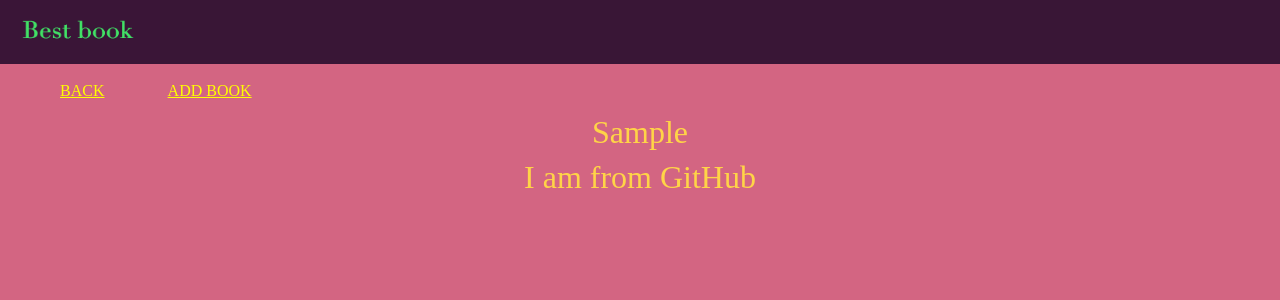
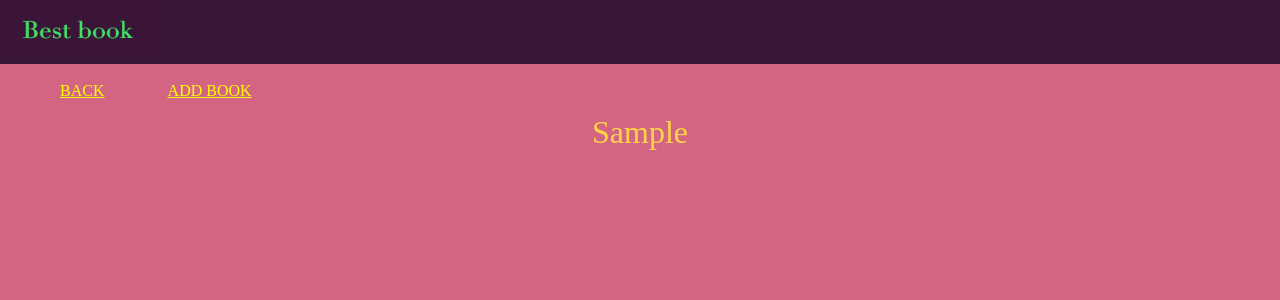
Before and after one commit to volanchk/railway, a Django app: template templates/election.html in a window 1280 px wide. Shown: the top 300 px of the page. Run offline with Django 4.2, Linux system fonts and the light colour scheme; tables that the repository leaves empty hold one stand-in row (values such as "Sample post"); the template is opened without the code that fills it: values that come from a table or form of the project are taken from there, most other values are stand-ins (such as "Sample title", 1, 10 or a date in 2020).

Commit message:
Update election.html

```diff
--- a/templates/election.html
+++ b/templates/election.html
@@ -9,7 +9,6 @@
 <a href="/{{ topic }}/add_book"  style="color:yellow">ADD BOOK</a>
 
 <h1 style="color: #FFD447; text-align: center">{{ name }}</h1>
-<h1 style="color: #FFD447; text-align: center">I am from GitHub</h1>
 
 <br>
 
```
